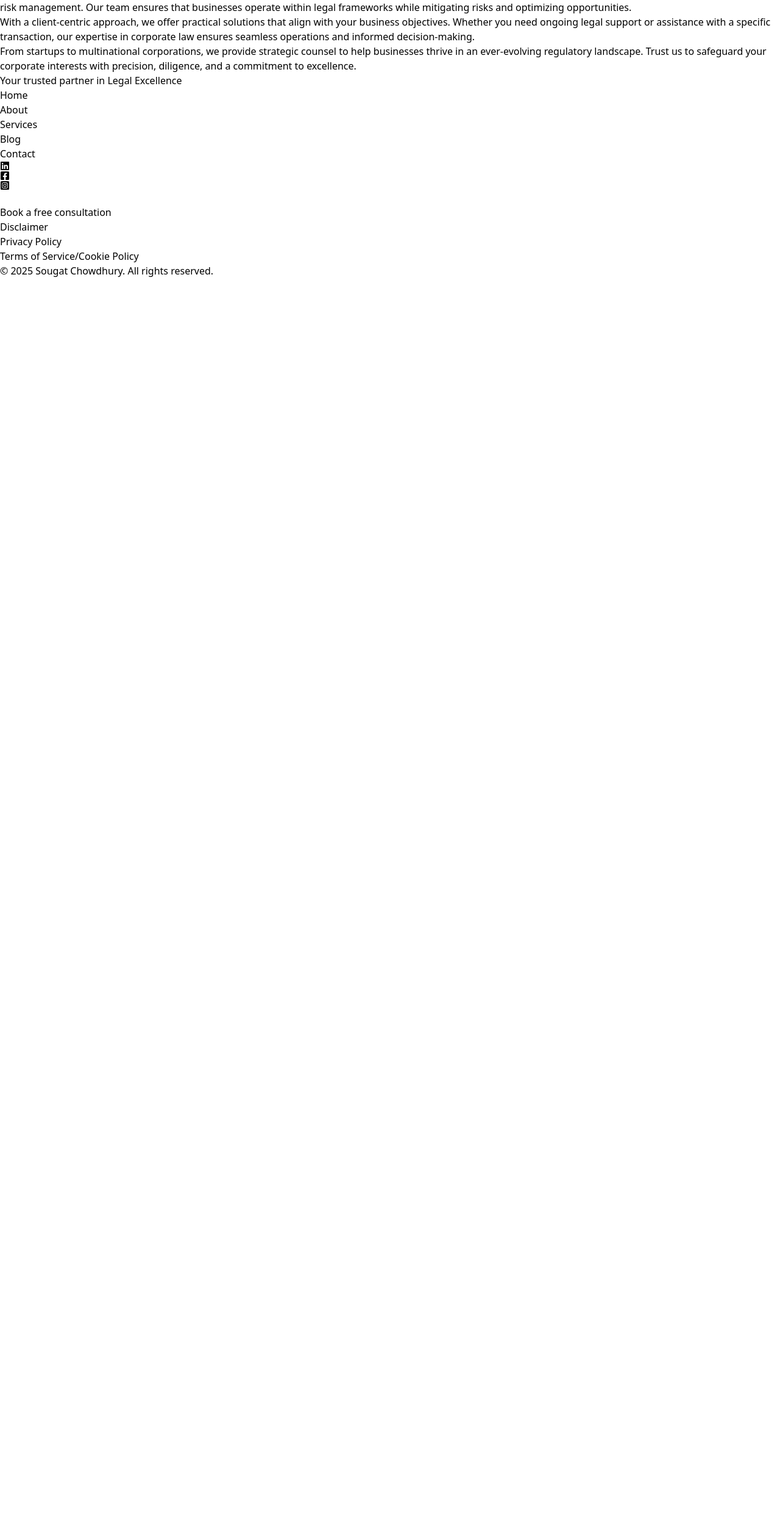
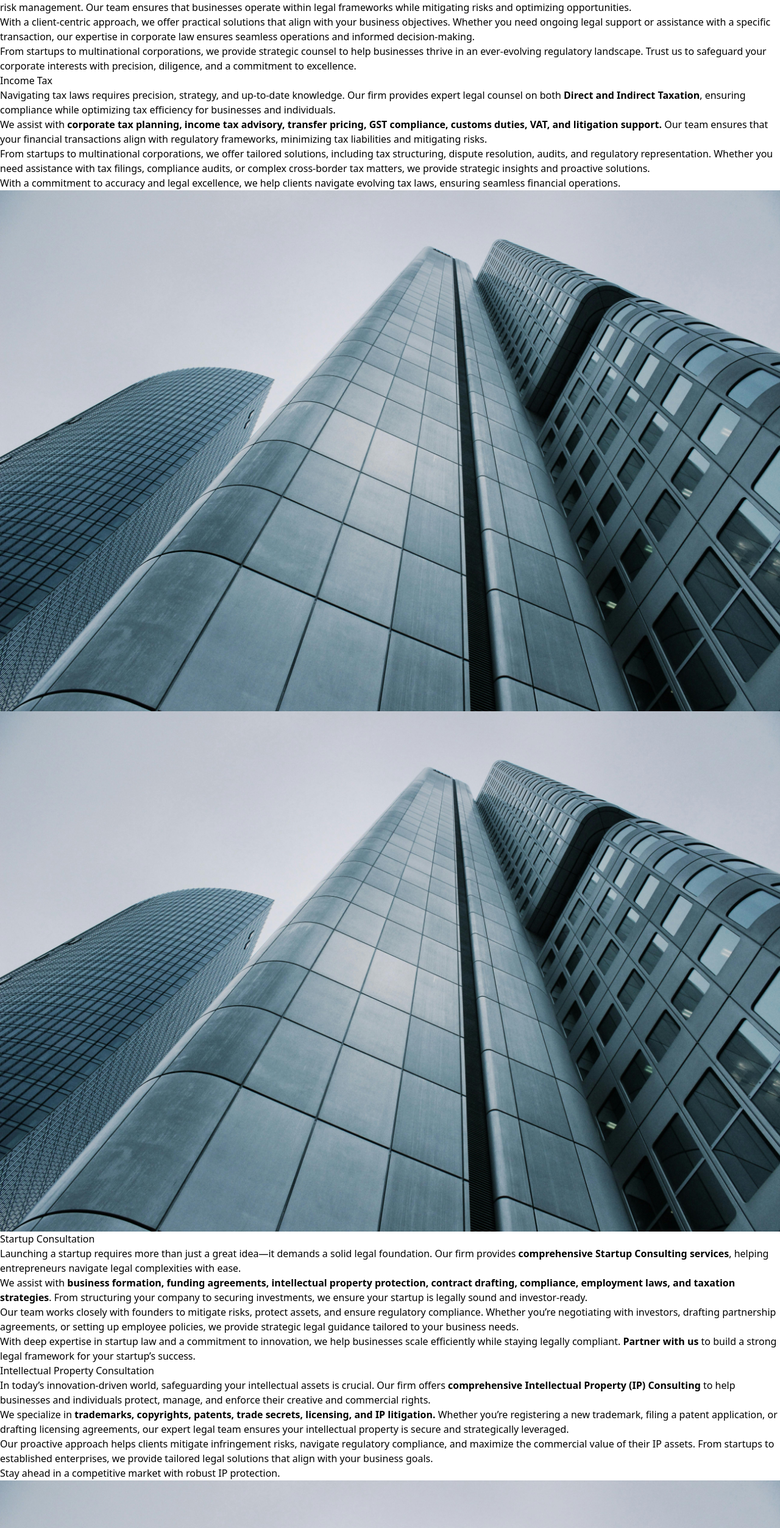
Before and after one commit to Arpan-117/Scportfolio, a React (Vite) app: page /consultations in a window 1280 px wide. Shown: the part 1504-4009 px from the top of the page at 61% size. Before the commit the page ends 1960 px from the top, so only its background shows below. Built offline with nearby package versions, Linux system fonts and the light colour scheme; a web font is replaced by a local one.

Commit message:
Added details of services

```diff
--- a/src/pages/Details.jsx
+++ b/src/pages/Details.jsx
@@ -7,20 +7,72 @@ function Details() {
             <div className='flex bg-[#F5EFE7] text-[#3E5879] px-40 py-20 justify-center items-center'>
 
                 <div>
-                    <h2 className='text-center text-5xl pb-20'>Service Details</h2>
+                    <h2 className='text-center text-5xl pb-14'>Service Details</h2>
 
                     <div>
 
-                        <div className='flex flex-row'>
-                            <div className='basis-1/2'>
+                        <div className='flex flex-row py-20'>
+                            <div className='basis-1/2 pr-4'>
                                 <img src={Corp} alt='Corporate' className='w-full h-auto object-contain' />
                             </div>
-                            <div className='basis-1/2'>
+                            <div className='basis-1/2 pl-4'>
                                 <h3 className='text-3xl pb-4'>General Corporate</h3>
-                                <p>Navigating corporate legal complexities requires expert guidance to ensure compliance, efficiency, and strategic growth. Our firm provides comprehensive General Corporate legal services tailored to businesses of all sizes.</p>
-                                <p>We assist with entity formation, corporate governance, regulatory compliance, contract drafting and negotiation, mergers and acquisitions, shareholder agreements, and risk management. Our team ensures that businesses operate within legal frameworks while mitigating risks and optimizing opportunities.</p>
-                                <p>With a client-centric approach, we offer practical solutions that align with your business objectives. Whether you need ongoing legal support or assistance with a specific transaction, our expertise in corporate law ensures seamless operations and informed decision-making.</p>
-                                <p>From startups to multinational corporations, we provide strategic counsel to help businesses thrive in an ever-evolving regulatory landscape. Trust us to safeguard your corporate interests with precision, diligence, and a commitment to excellence.</p>
+                                <p className='pb-2 text-justify'>Navigating corporate legal complexities requires expert guidance to ensure compliance, efficiency, and strategic growth. Our firm provides comprehensive General Corporate legal services tailored to businesses of all sizes.</p>
+                                <p className='pb-2 text-justify'>We assist with entity formation, corporate governance, regulatory compliance, contract drafting and negotiation, mergers and acquisitions, shareholder agreements, and risk management. Our team ensures that businesses operate within legal frameworks while mitigating risks and optimizing opportunities.</p>
+                                <p className='pb-2 text-justify'>With a client-centric approach, we offer practical solutions that align with your business objectives. Whether you need ongoing legal support or assistance with a specific transaction, our expertise in corporate law ensures seamless operations and informed decision-making.</p>
+                                <p className='text-justify'>From startups to multinational corporations, we provide strategic counsel to help businesses thrive in an ever-evolving regulatory landscape. Trust us to safeguard your corporate interests with precision, diligence, and a commitment to excellence.</p>
+                            </div>
+                        </div>
+
+                        <div className='flex flex-row py-20'>
+                            <div className='basis-1/2 pr-4'>
+                                <h3 className='text-3xl pb-4'>Income Tax</h3>
+                                <p className='pb-2 text-justify'>Navigating tax laws requires precision, strategy, and up-to-date knowledge. Our firm provides expert legal counsel on both <strong>Direct and Indirect Taxation</strong>, ensuring compliance while optimizing tax efficiency for businesses and individuals.</p>
+                                <p className='pb-2 text-justify'>We assist with <strong>corporate tax planning, income tax advisory, transfer pricing, GST compliance, customs duties, VAT, and litigation support.</strong> Our team ensures that your financial transactions align with regulatory frameworks, minimizing tax liabilities and mitigating risks.</p>
+                                <p className='pb-2 text-justify'>From startups to multinational corporations, we offer tailored solutions, including tax structuring, dispute resolution, audits, and regulatory representation. Whether you need assistance with tax filings, compliance audits, or complex cross-border tax matters, we provide strategic insights and proactive solutions.</p>
+                                <p className='text-justify'>With a commitment to accuracy and legal excellence, we help clients navigate evolving tax laws, ensuring seamless financial operations.</p>
+                            </div>
+                            <div className='basis-1/2 pl-4'>
+                                <img src={Corp} alt='Corporate' className='w-full h-auto object-contain' />
+                            </div>
+                        </div>
+
+                        <div className='flex flex-row py-20'>
+                            <div className='basis-1/2 pr-4'>
+                                <img src={Corp} alt='Corporate' className='w-full h-auto object-contain' />
+                            </div>
+                            <div className='basis-1/2 pl-4'>
+                                <h3 className='text-3xl pb-4'>Startup Consultation</h3>
+                                <p className='pb-2 text-justify'>Launching a startup requires more than just a great idea—it demands a solid legal foundation. Our firm provides <strong>comprehensive Startup Consulting services</strong>, helping entrepreneurs navigate legal complexities with ease.</p>
+                                <p className='pb-2 text-justify'>We assist with <strong>business formation, funding agreements, intellectual property protection, contract drafting, compliance, employment laws, and taxation strategies</strong>. From structuring your company to securing investments, we ensure your startup is legally sound and investor-ready.</p>
+                                <p className='pb-2 text-justify'>Our team works closely with founders to mitigate risks, protect assets, and ensure regulatory compliance. Whether you’re negotiating with investors, drafting partnership agreements, or setting up employee policies, we provide strategic legal guidance tailored to your business needs.</p>
+                                <p className='text-justify'>With deep expertise in startup law and a commitment to innovation, we help businesses scale efficiently while staying legally compliant. <strong>Partner with us</strong> to build a strong legal framework for your startup’s success.</p>
+                            </div>
+                        </div>
+
+                        <div className='flex flex-row py-20'>
+                            <div className='basis-1/2 pr-4'>
+                                <h3 className='text-3xl pb-4'>Intellectual Property Consultation</h3>
+                                <p className='pb-2 text-justify'>In today’s innovation-driven world, safeguarding your intellectual assets is crucial. Our firm offers <strong>comprehensive Intellectual Property (IP) Consulting</strong> to help businesses and individuals protect, manage, and enforce their creative and commercial rights.</p>
+                                <p className='pb-2 text-justify'>We specialize in <strong>trademarks, copyrights, patents, trade secrets, licensing, and IP litigation.</strong> Whether you’re registering a new trademark, filing a patent application, or drafting licensing agreements, our expert legal team ensures your intellectual property is secure and strategically leveraged.</p>
+                                <p className='pb-2 text-justify'>Our proactive approach helps clients mitigate infringement risks, navigate regulatory compliance, and maximize the commercial value of their IP assets. From startups to established enterprises, we provide tailored legal solutions that align with your business goals.</p>
+                                <p className='text-justify'>Stay ahead in a competitive market with robust IP protection.</p>
+                            </div>
+                            <div className='basis-1/2 pl-4'>
+                                <img src={Corp} alt='Corporate' className='w-full h-auto object-contain' />
+                            </div>
+                        </div>
+
+                        <div className='flex flex-row py-14'>
+                            <div className='basis-1/2 pr-4'>
+                                <img src={Corp} alt='Corporate' className='w-full h-auto object-contain' />
+                            </div>
+                            <div className='basis-1/2 pl-4'>
+                                <h3 className='text-3xl pb-4'>Corporate Compliance Consultation</h3>
+                                <p className='pb-2 text-justify'>Ensuring corporate compliance is essential for mitigating risks and maintaining regulatory integrity. Our firm provides <strong>comprehensive Corporate Compliance Consulting</strong>, helping businesses adhere to legal, ethical, and industry-specific standards.</p>
+                                <p className='pb-2 text-justify'>We assist with <strong>regulatory compliance, risk assessments, corporate governance, anti-bribery & anti-corruption (ABAC) policies, data protection, ESG compliance, and internal audits</strong>. Our team ensures your organization meets all statutory obligations while implementing best practices for sustainable operations.</p>
+                                <p className='pb-2 text-justify'>With a proactive approach, we help companies navigate complex regulatory landscapes, conduct due diligence, and establish compliance frameworks that minimize legal exposure. Whether you need assistance with policy development, training programs, or compliance monitoring, we provide tailored solutions to safeguard your business.</p>
+                                <p className='pb-2 text-justify'>Stay ahead of regulatory changes and protect your organization from potential liabilities. <strong>Partner with us</strong> to build a strong compliance culture and ensure seamless business operations</p>
                             </div>
                         </div>
 
```
